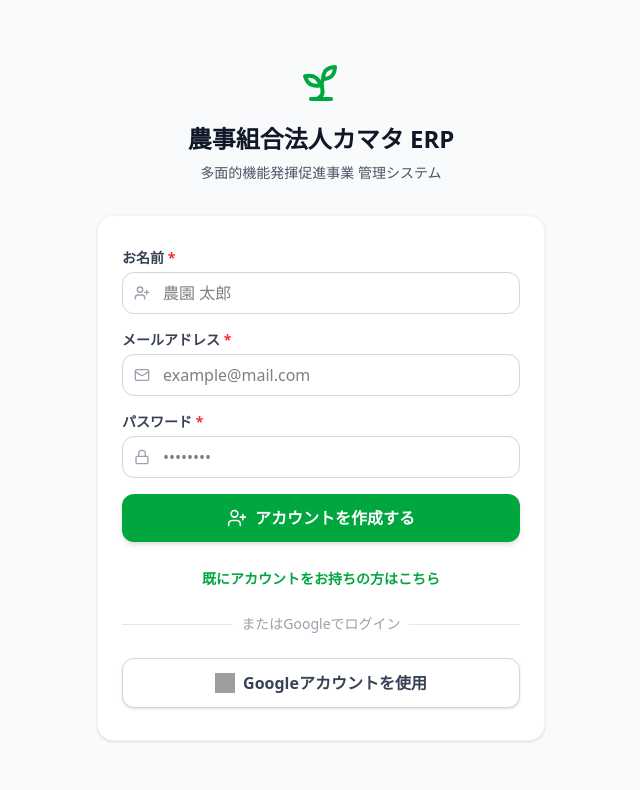
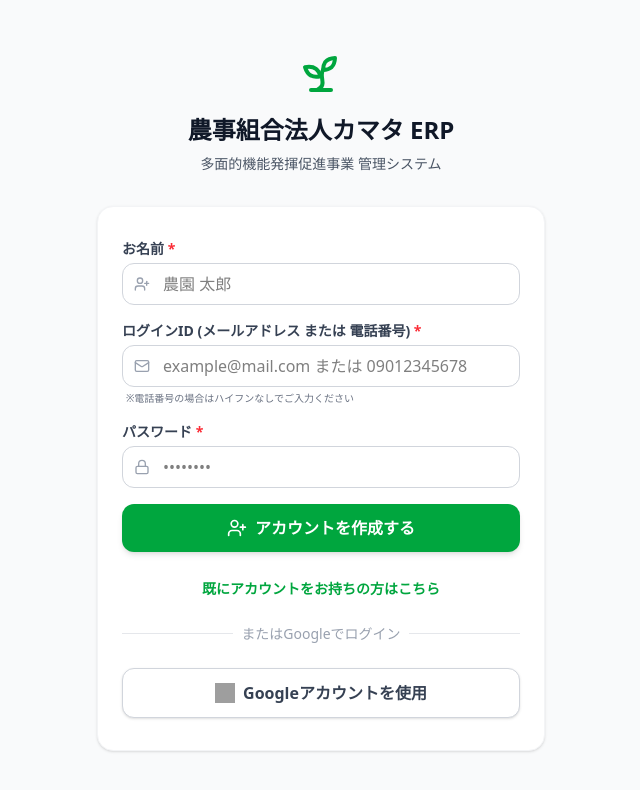
Before and after one commit to taro-saiki-koyusha/tamokuteki_kinouhakki_sokushin_erp, a React (Vite) app in the folder frontend/: page / in a window 1280 px wide. Both pictures are taken after a click on the button "初めての方はこちら（新規登録）". Shown: the top 790 px of the page, without its empty margins (319-959 px from the left). Built offline with nearby package versions, Linux system fonts and the light colour scheme; grey boxes are pictures that could not be loaded.

Commit message:
アカウント新規登録項目説明修正

```diff
--- a/frontend/src/pages/Login.jsx
+++ b/frontend/src/pages/Login.jsx
@@ -51,9 +51,8 @@ export const Login = () => {
     setLoading(true);
     setError(null);
 
-    // 🚀 厳密な空欄チェック（スペースのみの入力なども弾く）
     if (isSignUp && (!displayName.trim() || !loginIdInput.trim() || !password.trim())) {
-      setError("すべての項目（お名前、メールアドレス、パスワード）を入力してください。");
+      setError("すべての項目（お名前、ログインID、パスワード）を入力してください。");
       setLoading(false);
       return;
     }
@@ -68,19 +67,14 @@ export const Login = () => {
 
       // @が含まれていない場合は「電話番号」として扱う
       if (!loginIdInput.includes('@')) {
-        if (isSignUp) {
-          // 一般ユーザーが電話番号で新規登録しようとした場合は弾く
-          setError("電話番号での新規登録はシステム管理者のみ可能です。管理者にアカウント作成をご依頼ください。");
-          setLoading(false);
-          return;
-        }
+        // 🚀 電話番号での新規登録制限を解除（一般ユーザーも電話番号で登録可能に）
         // ハイフン等を除去してダミーメールアドレスを生成
         const cleanPhone = loginIdInput.replace(/[^0-9]/g, '');
         finalLoginId = `${cleanPhone}@kamata.local`;
       }
 
       if (isSignUp) {
-        // 新規登録（メールアドレスのみ）
+        // 新規登録（メールアドレス or 電話番号）
         const result = await createUserWithEmailAndPassword(auth, finalLoginId, password);
         await updateProfile(result.user, { displayName: displayName.trim() });
         await createUserData(result.user, displayName.trim());
@@ -92,7 +86,7 @@ export const Login = () => {
       navigate('/dashboard');
     } catch (err) {
       console.error(err);
-      if (err.code === 'auth/email-already-in-use') setError("このメールアドレスは既に登録されています。");
+      if (err.code === 'auth/email-already-in-use') setError("このログインID（メール・電話番号）は既に登録されています。");
       else if (err.code === 'auth/weak-password') setError("パスワードは6文字以上で入力してください。");
       else if (err.code === 'auth/invalid-credential') setError("ログインIDまたはパスワードが正しくありません。");
       else setError("認証に失敗しました。");
@@ -132,9 +126,11 @@ export const Login = () => {
                 </div>
               </div>
             )}
+
+            {/* 🚀 項目名とプレースホルダーを「メールアドレス または 電話番号」に統一 */}
             <div>
               <label className="block text-sm font-bold text-gray-700 mb-1">
-                {isSignUp ? 'メールアドレス' : 'ログインID (メール または 電話番号)'} <span className="text-red-500">*</span>
+                ログインID (メールアドレス または 電話番号) <span className="text-red-500">*</span>
               </label>
               <div className="relative">
                 <input
@@ -142,14 +138,18 @@ export const Login = () => {
                   value={loginIdInput}
                   onChange={(e) => setLoginIdInput(e.target.value)}
                   className="w-full pl-10 pr-3 py-2 border border-gray-300 rounded-xl focus:ring-2 focus:ring-green-500"
-                  placeholder={isSignUp ? "example@mail.com" : "example@mail.com または 09012345678"}
+                  placeholder="example@mail.com または 09012345678"
                   required
                 />
                 <div className="absolute inset-y-0 left-0 pl-3 flex items-center">
                   {loginIdInput.includes('@') || loginIdInput === '' ? <Mail className="h-4 w-4 text-gray-400" /> : <Phone className="h-4 w-4 text-gray-400" />}
                 </div>
               </div>
+              {isSignUp && (
+                <p className="text-[10px] text-gray-500 mt-1 ml-1">※電話番号の場合はハイフンなしでご入力ください</p>
+              )}
             </div>
+
             <div>
               <label className="block text-sm font-bold text-gray-700 mb-1">
                 パスワード <span className="text-red-500">*</span>
```
